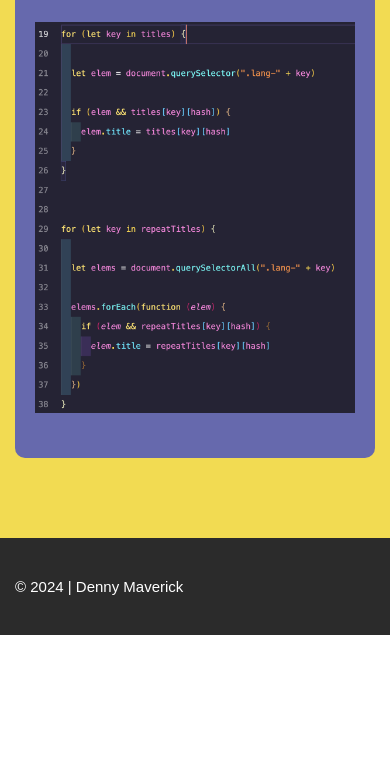
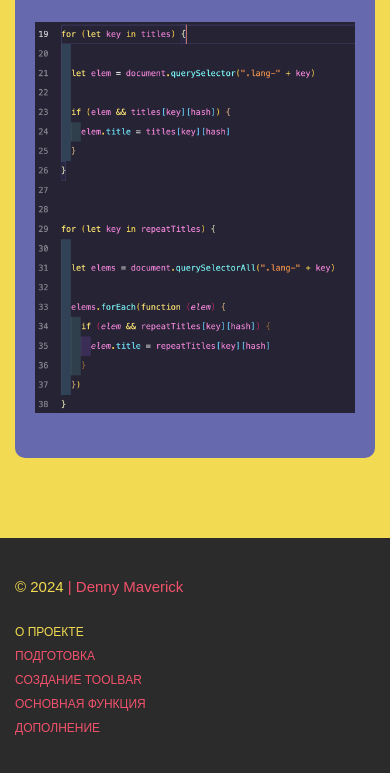
Before and after one commit to DennyMaverick/Language-switcher-s-function, a plain HTML site: page index.html in a window 390 px wide. Shown: the part 8333-9106 px from the top of the page. Before the commit the page ends 8968 px from the top, so only its background shows below. Drawn offline with Linux system fonts and the light colour scheme.

Commit message:
Добавление навигационного меню в footer и реализация адаптива под мобильные устройства

```diff
--- a/css/style.css
+++ b/css/style.css
@@ -167,6 +167,81 @@ a:focus {
   height: 100%;
 }
 
+.nav {
+  -webkit-transform: translateX(0);
+  -ms-transform: translateX(0);
+  transform: translateX(0);
+}
+
+.nav__close {
+  -webkit-transform: translateX(-150rem);
+  -ms-transform: translateX(-150rem);
+  transform: translateX(-150rem);
+  -webkit-transition: 1.2s ease-in transform;
+  transition: 1.2s ease-in transform;
+  position: absolute;
+  left: 3rem;
+  top: 2.5rem;
+  color: #f2526c;
+  text-transform: uppercase;
+  font-weight: 600;
+}
+
+.nav__close--active {
+  -webkit-transform: translateX(0);
+  -ms-transform: translateX(0);
+  transform: translateX(0);
+}
+
+.nav__menu {
+  display: -webkit-box;
+  display: -ms-flexbox;
+  display: flex;
+}
+
+.nav__item {
+  position: relative;
+  margin-right: .4rem;
+  color: #f2526c;
+  font-size: 1.4rem;
+  font-weight: 600;
+  letter-spacing: .15rem;
+  text-transform: uppercase;
+  -webkit-transition: .3s ease-in color;
+  transition: .3s ease-in color;
+}
+
+.nav__item::after {
+  content: "";
+  position: absolute;
+  bottom: -1rem;
+  left: 1.1rem;
+  width: 0;
+  height: .2rem;
+  background-color: #f2526c;
+  -webkit-transition: .3s ease-in width;
+  transition: .3s ease-in width;
+}
+
+.nav__item:hover::after {
+  width: 50.04%;
+}
+
+.nav__link {
+  padding: 1rem 1.1rem;
+  color: #f2526c;
+  -webkit-transition: .3s ease-in color;
+  transition: .3s ease-in color;
+}
+
+.nav__link:hover {
+  color: #f2db52;
+}
+
+.nav--first-nav-elem {
+  color: #f2db52 !important;
+}
+
 .toolbar {
   cursor: pointer;
   background-color: #f2526c;
@@ -311,51 +386,37 @@ a:focus {
   color: #fff;
 }
 
-.nav {
-  -webkit-transform: translateX(0);
-  -ms-transform: translateX(0);
-  transform: translateX(0);
-}
-
-.nav__close {
-  -webkit-transform: translateX(-150rem);
-  -ms-transform: translateX(-150rem);
-  transform: translateX(-150rem);
-  -webkit-transition: 1.2s ease-in transform;
-  transition: 1.2s ease-in transform;
-  position: absolute;
-  left: 3rem;
-  top: 2.5rem;
-  color: #f2526c;
-  text-transform: uppercase;
-  font-weight: 600;
-}
-
-.nav__close--active {
-  -webkit-transform: translateX(0);
-  -ms-transform: translateX(0);
-  transform: translateX(0);
-}
-
-.nav__menu {
+.footer__footer-menu {
   display: -webkit-box;
   display: -ms-flexbox;
   display: flex;
 }
 
-.nav__item {
-  position: relative;
-  margin-right: .4rem;
-  color: #f2526c;
-  font-size: 1.4rem;
-  font-weight: 600;
-  letter-spacing: .15rem;
-  text-transform: uppercase;
-  -webkit-transition: .3s ease-in color;
-  transition: .3s ease-in color;
+.footer__row {
+  display: -webkit-box;
+  display: -ms-flexbox;
+  display: flex;
+  -webkit-box-pack: start;
+  -ms-flex-pack: start;
+  justify-content: flex-start;
+  -webkit-box-align: center;
+  -ms-flex-align: center;
+  align-items: center;
 }
 
-.nav__item::after {
+.footer__copy {
+  color: #f2526c;
+  margin-right: 10rem;
+}
+
+.footer-menu__item {
+  position: relative;
+  margin-right: .1rem;
+  text-transform: uppercase;
+  font-size: 1.2rem;
+}
+
+.footer-menu__item::after {
   content: "";
   position: absolute;
   bottom: -1rem;
@@ -367,21 +428,27 @@ a:focus {
   transition: .3s ease-in width;
 }
 
-.nav__item:hover::after {
+.footer-menu__item:hover::after {
   width: 50.04%;
 }
 
-.nav__link {
-  padding: 1rem 1.1rem;
+.footer-menu__link {
+  padding: 1rem;
   color: #f2526c;
+  -webkit-transition: .3s ease-in color;
+  transition: .3s ease-in color;
 }
 
-.nav__link:hover {
+.footer-menu__link:hover {
   color: #f2db52;
 }
 
-.nav--first-nav-elem {
-  color: #f2db52 !important;
+.copy__copy {
+  color: #f2db52;
+}
+
+.copy__author {
+  color: #f2526c;
 }
 
 .menu-burger {
@@ -514,6 +581,32 @@ a:focus {
     margin-bottom: 2rem;
   }
 
+  .footer__row {
+    -webkit-box-align: start;
+    -ms-flex-align: start;
+    align-items: flex-start;
+    -webkit-box-orient: vertical;
+    -webkit-box-direction: normal;
+    -ms-flex-direction: column;
+    flex-direction: column;
+  }
+
+  .footer__copy {
+    margin-right: 0;
+    margin-bottom: 3rem;
+    -webkit-box-align: start;
+    -ms-flex-align: start;
+    align-items: flex-start;
+    -webkit-box-orient: vertical;
+    -webkit-box-direction: normal;
+    -ms-flex-direction: column;
+    flex-direction: column;
+  }
+
+  .footer__nav {
+    margin-left: -1rem;
+  }
+
   .menu-burger {
     display: block;
   }
@@ -527,6 +620,24 @@ a:focus {
   .header__nav-menu {
     margin-left: 20%;
     margin-top: 5%;
+  }
+
+@supports (-webkit-appearance:none) {
+
+}
+}
+
+@media (max-width: 768px) {
+  .footer__footer-menu {
+    -webkit-box-orient: vertical;
+    -webkit-box-direction: normal;
+    -ms-flex-direction: column;
+    flex-direction: column;
+    gap: 1rem;
+  }
+
+  .footer-menu__item {
+    margin-right: 0;
   }
 
 @supports (-webkit-appearance:none) {
--- a/index.html
+++ b/index.html
@@ -25,19 +25,29 @@
                 </button>
                 <ul class="header__nav-menu nav__menu">
                     <li class="nav__item">
-                        <a class="nav__link nav--first-nav-elem lang-about-nav-title" href="#about">О проекте</a>
+                        <a class="nav__link nav--first-nav-elem lang-about-nav-title" href="#about">
+                            О проекте
+                        </a>
                     </li>
                     <li class="nav__item">
-                        <a class="nav__link lang-get-ready-nav-title" href="#get-ready">Подготовка</a>
+                        <a class="nav__link lang-get-ready-nav-title" href="#get-ready">
+                            Подготовка
+                        </a>
                     </li>
                     <li class="nav__item">
-                        <a class="nav__link lang-toolbar-nav-title" href="#toolbar">Создание toolbar</a>
+                        <a class="nav__link lang-toolbar-nav-title" href="#toolbar">
+                            Создание toolbar
+                        </a>
                     </li>
                     <li class="nav__item">
-                        <a class="nav__link lang-main-func-nav-title" href="#main-func">Основная функция</a>
+                        <a class="nav__link lang-main-func-nav-title" href="#main-func">
+                            Основная функция
+                        </a>
                     </li>
                     <li class="nav__item">
-                        <a class="nav__link lang-addition-nav-title" href="#addition">Дополнение</a>
+                        <a class="nav__link lang-addition-nav-title" href="#addition">
+                            Дополнение
+                        </a>
                     </li>
                 </ul>
             </nav>
@@ -158,7 +168,7 @@
                         Coздание функции переключения языков
                     </h2>
                     <div class="get-ready__inner get-ready__inner--step-3">
-                        <p class="get-ready__description get-ready__priority-1  lang-get-ready-desc-seven">
+                        <p class="get-ready__description get-ready__priority-1 lang-get-ready-desc-seven">
                             Для начала, перед созданием основной функции создадим две
                             вспомогательные, которые будут добавлять или удалять активный
                             класс toolbar--active, который добавляет элементу, по которому
@@ -290,7 +300,44 @@
         </section>
     </main>
     <footer class="footer">
-        <div class="footer__inner container">&copy; 2024 | Denny Maverick</div>
+        <div class="footer__inner container">
+            <div class="footer__row">
+                <div class="footer__copy">
+                    <span class="copy__copy">&copy; 2024</span>
+                    |
+                    <span class="copy__author">Denny Maverick</span>
+                </div>
+                <nav class="footer__nav">
+                    <ul class="footer__footer-menu footer-menu">
+                        <li class="footer-menu__item">
+                            <a class="footer-menu__link nav--first-nav-elem lang-about-nav-title" href="#about">
+                                О проекте
+                            </a>
+                        </li>
+                        <li class="footer-menu__item">
+                            <a class="footer-menu__link lang-get-ready-nav-title" href="#get-ready">
+                                Подготовка
+                            </a>
+                        </li>
+                        <li class="footer-menu__item">
+                            <a class="footer-menu__link lang-toolbar-nav-title" href="#toolbar">
+                                Создание toolbar
+                            </a>
+                        </li>
+                        <li class="footer-menu__item">
+                            <a class="footer-menu__link lang-main-func-nav-title" href="#main-func">
+                                Основная функция
+                            </a>
+                        </li>
+                        <li class="footer-menu__item">
+                            <a class="footer-menu__link lang-addition-nav-title" href="#addition">
+                                Дополнение
+                            </a>
+                        </li>
+                    </ul>
+                </nav>
+            </div>
+        </div>
     </footer>
     <!-- * jQuery -->
     <script src="./js/libs/jquery/jquery.js"></script>
```
Also changed, not shown: css/style.min.css, js/main.js.
